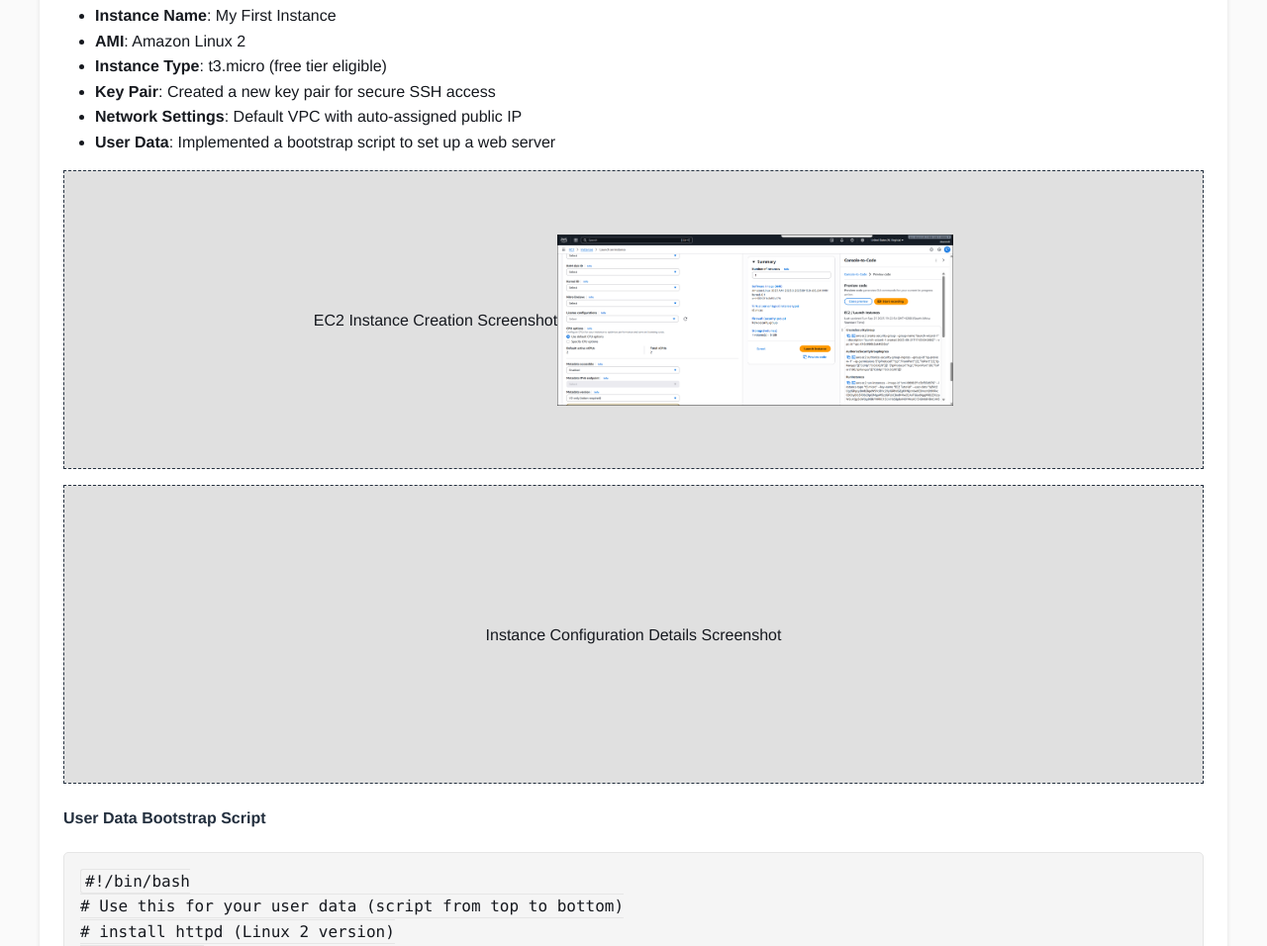
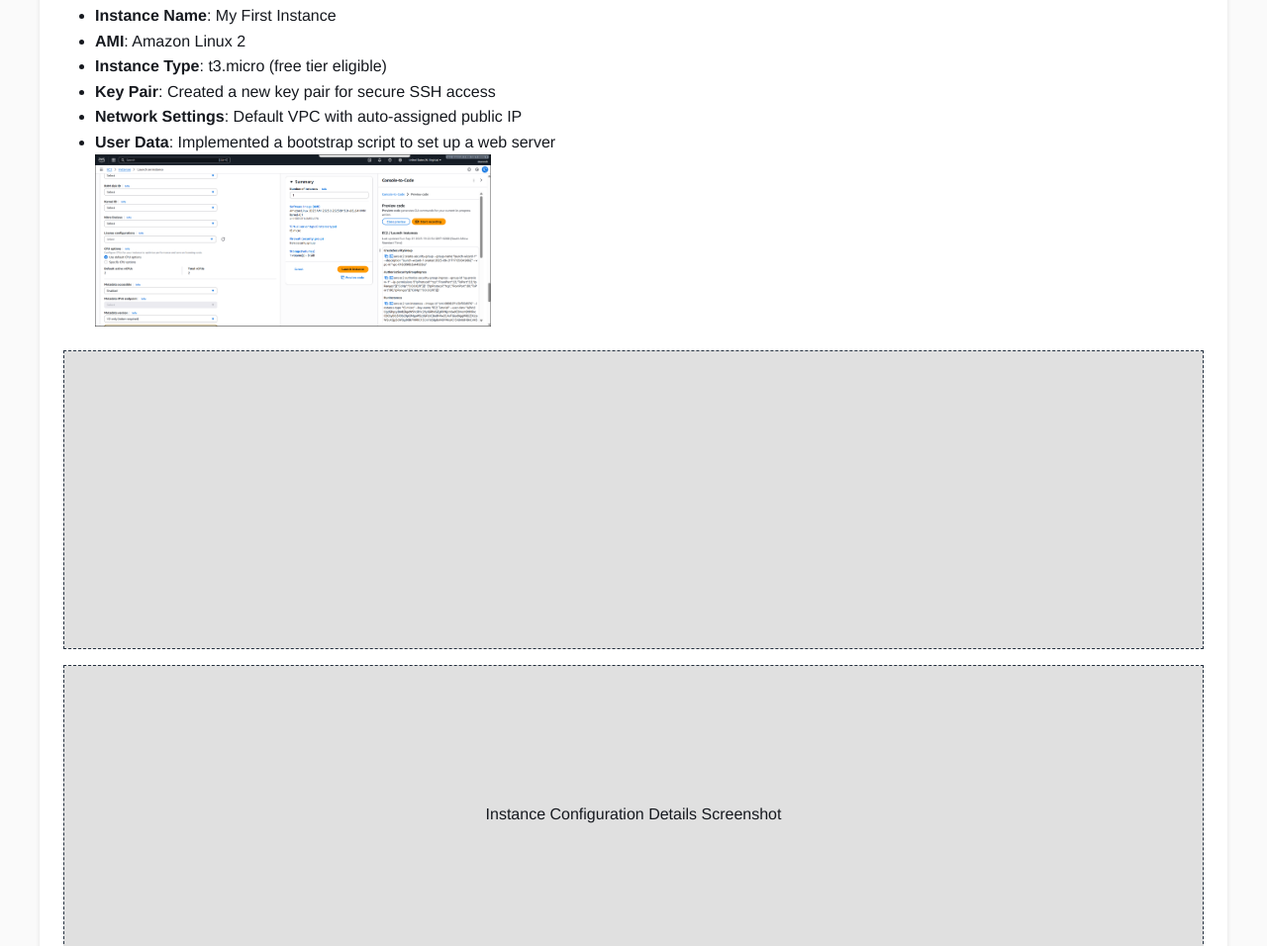
Before and after one commit to deanmtd/AWS-EC2-Deployment-Projects-P1, a plain HTML site: page index.html in a window 1280 px wide. Shown: the part 902-1858 px from the top of the page at 99% size. Drawn offline with Linux system fonts and the light colour scheme.

Commit message:
Update index.html

```diff
--- a/index.html
+++ b/index.html
@@ -183,11 +183,11 @@
                 <li><strong>Key Pair</strong>: Created a new key pair for secure SSH access</li>
                 <li><strong>Network Settings</strong>: Default VPC with auto-assigned public IP</li>
                 <li><strong>User Data</strong>: Implemented a bootstrap script to set up a web server</li>
+				<img src="images/t3MicroInstanceConfig.png" alt="AWS-IAM Screenshot" width="400">
             </ul>
 
             <div class="image-placeholder">
-                <p>EC2 Instance Creation Screenshot</p>
-				<img src="images/t3MicroInstanceConfig.png" alt="AWS-IAM Screenshot" width="400">
+                <!--p>EC2 Instance Creation Screenshot</p-->
             </div>
 
             <div class="image-placeholder">
```
